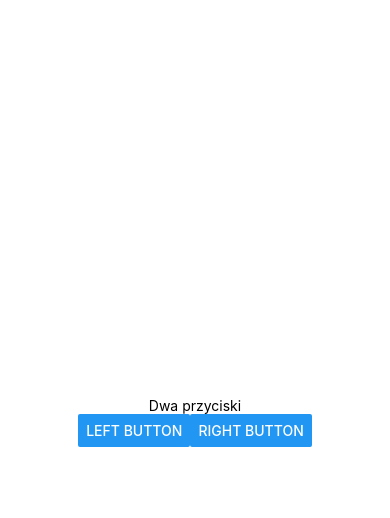
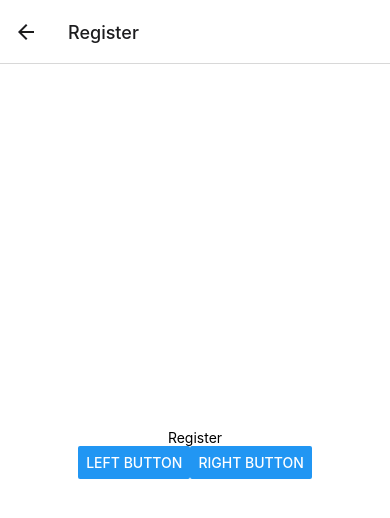
Before and after one commit to Wojtekk77/myPatient, a React Native app: screen /Register in a window 390 px wide. Shown: the top 518 px of the page. Built offline with nearby package versions, Linux system fonts and the light colour scheme.

Commit message:
react-navigation

```diff
--- a/App.js
+++ b/App.js
@@ -1,34 +1,46 @@
+import * as React from 'react';
 import { StatusBar } from 'expo-status-bar';
 import { StyleSheet, Text, View, Button } from 'react-native';
+import { NavigationContainer } from '@react-navigation/native';
+import { createNativeStackNavigator } from '@react-navigation/native-stack';
+import Register from './screens/register/Register';
+import Patients from './screens/patients/Patients';
+import Login from './screens/login/Login';
 
-export default function App() {
+
+function HomeScreen({ navigation }) {
   return (
-    <View style={styles.container}>
-      <Text>Dwa przyciski
-      </Text>
-      <View style={styles.fixToText}>
-        <Button
-          title="Left button"
-          onPress={() => Alert.alert('Left button pressed')}
-        />
-        <Button
-          title="Right button"
-          onPress={() => Alert.alert('Right button pressed')}
-        />
-      </View>
-      <StatusBar style="auto" />
+    <View style={{ flex: 1, alignItems: 'center', justifyContent: 'center' }}>
+      <Text>Home Screen</Text>
+      <Button
+        title="Login"
+        onPress={() => navigation.navigate('Login')}
+      />
+      <Button
+        title="Patients"
+        onPress={() => navigation.navigate('Patients')}
+      />
+      <Button
+        title="Register"
+        onPress={() => navigation.navigate('Register')}
+      />
     </View>
   );
 }
 
-const styles = StyleSheet.create({
-  container: {
-    flex: 1,
-    backgroundColor: '#fff',
-    alignItems: 'center',
-    justifyContent: 'center',
-  },
-  fixToText: {
-    flexDirection: 'row',
-    justifyContent: 'space-between',}
-});
+const Stack = createNativeStackNavigator();
+
+function App() {
+  return (
+    <NavigationContainer>
+      <Stack.Navigator initialRouteName="Home">
+        <Stack.Screen name="Home" component={HomeScreen} />
+        <Stack.Screen name="Login" component={Login} />
+        <Stack.Screen name="Patients" component={Patients} />
+        <Stack.Screen name="Register" component={Register} />
+      </Stack.Navigator>
+    </NavigationContainer>
+  );
+}
+
+export default App;
--- a/package.json
+++ b/package.json
@@ -9,6 +9,7 @@
     "web": "expo start --web"
   },
   "dependencies": {
+    "@react-navigation/native-stack": "^6.9.1",
     "expo": "~46.0.16",
     "expo-status-bar": "~1.4.0",
     "react": "18.0.0",
--- /dev/null
+++ b/screens/login/Login.js
@@ -0,0 +1,28 @@
+import * as React from 'react';
+import { StatusBar } from 'expo-status-bar';
+import { StyleSheet, Text, View, Button } from 'react-native';
+import { NavigationContainer } from '@react-navigation/native';
+import { createNativeStackNavigator } from '@react-navigation/native-stack';
+import { mainScreens } from '../../styles';
+
+const Login = () => {
+    return (
+      <View style={mainScreens.container}>
+      <Text>Login
+      </Text>
+      <View style={mainScreens.fixToText}>
+        <Button
+          title="Left button"
+          onPress={() => Alert.alert('Left button pressed')}
+        />
+        <Button
+          title="Right button"
+          onPress={() => Alert.alert('Right button pressed')}
+        />
+      </View>
+      <StatusBar style="auto" />
+    </View>
+    );
+  }
+
+  export default Login;
--- /dev/null
+++ b/screens/patients/Patients.js
@@ -0,0 +1,27 @@
+import * as React from 'react';
+import { StatusBar } from 'expo-status-bar';
+import { StyleSheet, Text, View, Button } from 'react-native';
+import { NavigationContainer } from '@react-navigation/native';
+import { createNativeStackNavigator } from '@react-navigation/native-stack';
+import { mainScreens } from '../../styles';
+const Patients  = () => {
+    return (
+      <View style={mainScreens.container}>
+      <Text>Patients
+      </Text>
+      <View style={mainScreens.fixToText}>
+        <Button
+          title="Left button"
+          onPress={() => Alert.alert('Left button pressed')}
+        />
+        <Button
+          title="Right button"
+          onPress={() => Alert.alert('Right button pressed')}
+        />
+      </View>
+      <StatusBar style="auto" />
+    </View>
+    );
+  }
+
+  export default Patients;
--- /dev/null
+++ b/screens/register/Register.js
@@ -0,0 +1,28 @@
+import * as React from 'react';
+import { StatusBar } from 'expo-status-bar';
+import { StyleSheet, Text, View, Button } from 'react-native';
+import { NavigationContainer } from '@react-navigation/native';
+import { createNativeStackNavigator } from '@react-navigation/native-stack';
+import { mainScreens } from '../../styles';
+
+const Register  = () => {
+    return (
+      <View style={mainScreens.container}>
+      <Text>Register
+      </Text>
+      <View style={mainScreens.fixToText}>
+        <Button
+          title="Left button"
+          onPress={() => Alert.alert('Left button pressed')}
+        />
+        <Button
+          title="Right button"
+          onPress={() => Alert.alert('Right button pressed')}
+        />
+      </View>
+      <StatusBar style="auto" />
+    </View>
+    );
+  }
+
+  export default Register;
--- /dev/null
+++ b/styles/index.js
@@ -0,0 +1,13 @@
+import { StyleSheet, Text, View, Button } from 'react-native';
+
+export const mainScreens = StyleSheet.create({
+    container: {
+      flex: 1,
+      backgroundColor: '#fff',
+      alignItems: 'center',
+      justifyContent: 'center',
+    },
+    fixToText: {
+      flexDirection: 'row',
+      justifyContent: 'space-between',}
+  });
```
Also changed, not shown: 1 other file (tests, documents, lock files or other folders).
